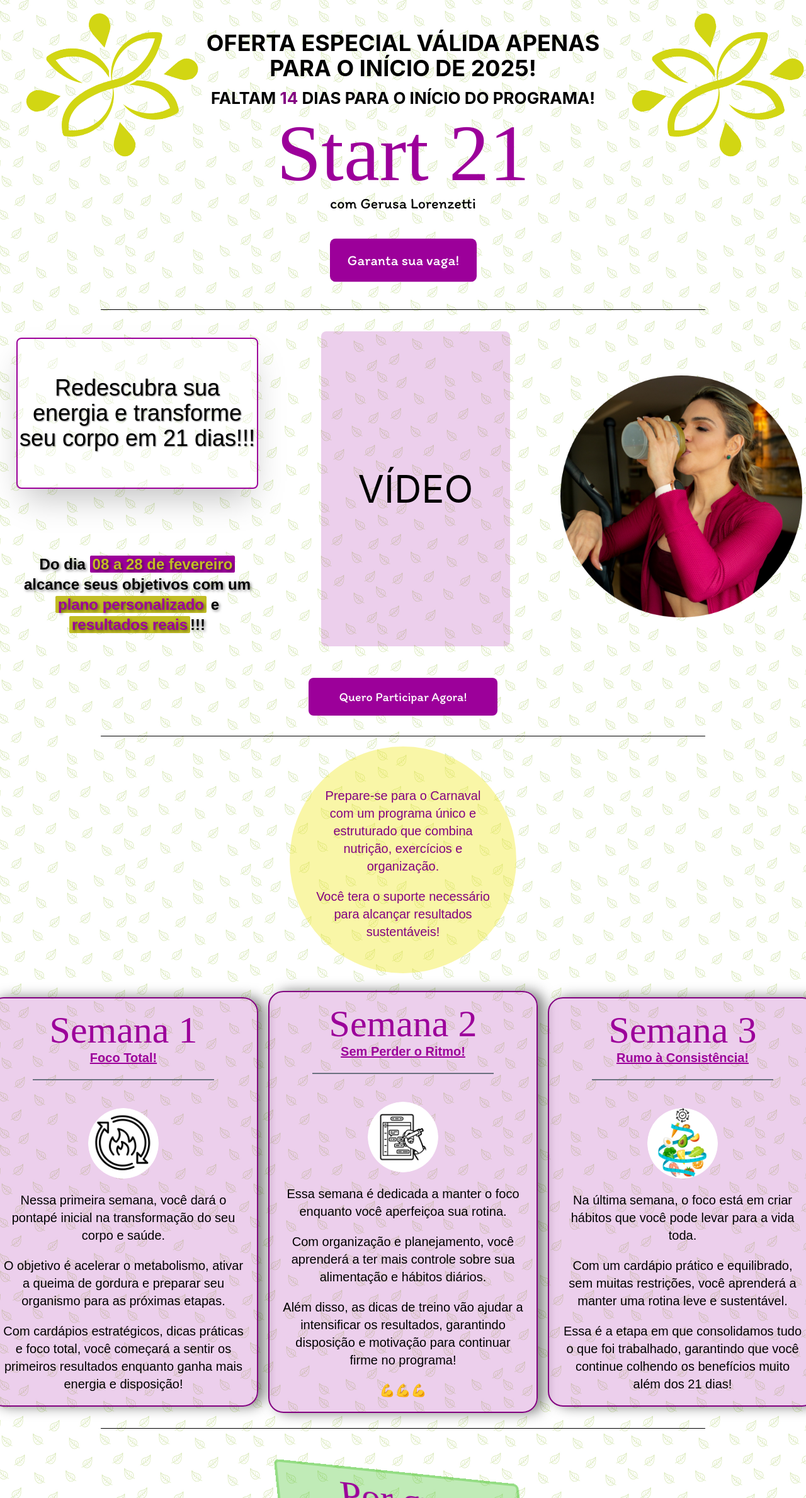
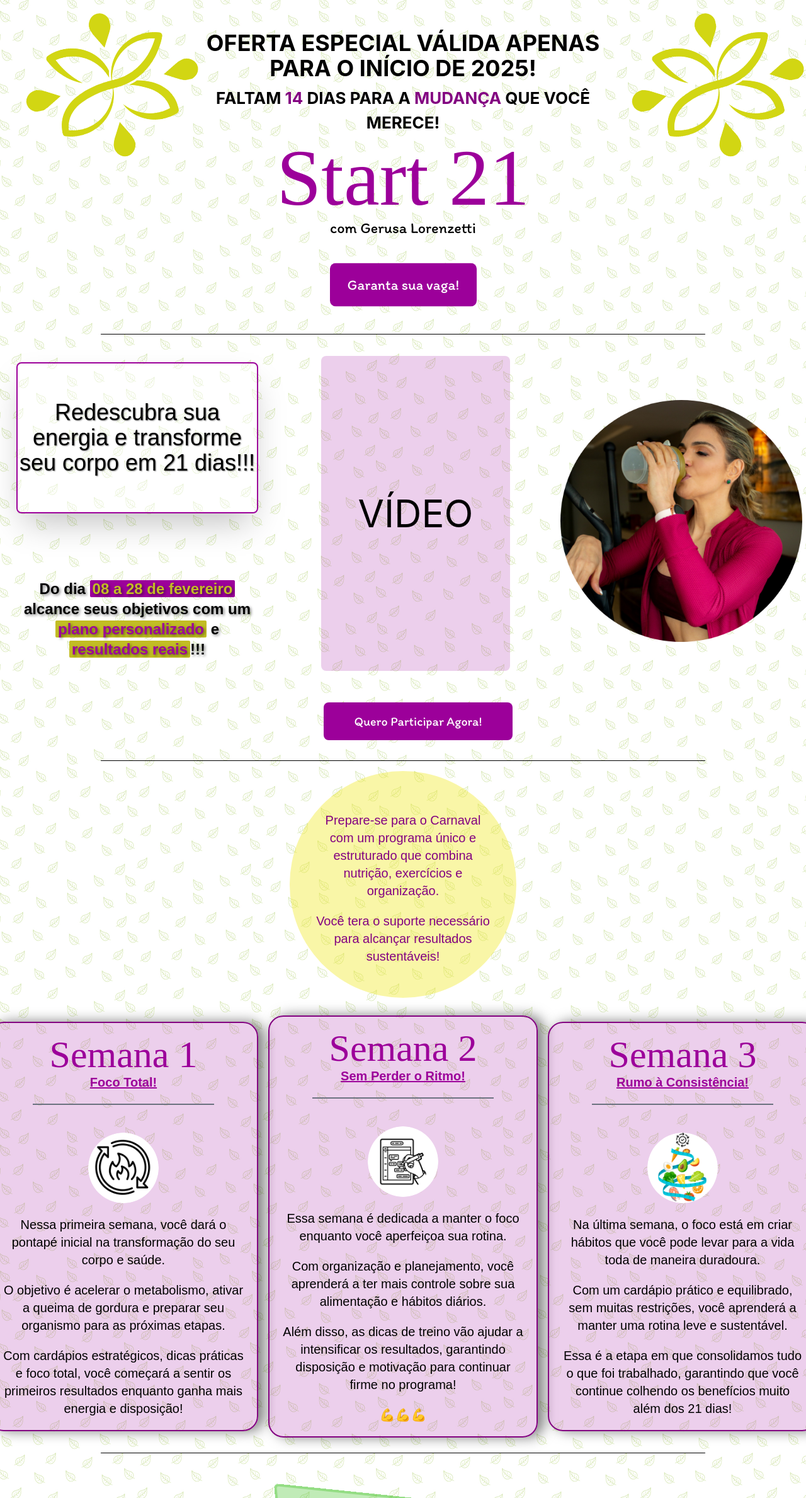
Before and after one commit to tuca222/ProgramaStart21, a React (Create React App) app: page / in a window 1280 px wide. Shown: the top 2378 px of the page at 63% size. Built offline with nearby package versions, Linux system fonts and the light colour scheme; a web font is replaced by a local one.

Commit message:
Alterações no texto do header e na seção das semanas

```diff
--- a/src/components/HeaderSection.jsx
+++ b/src/components/HeaderSection.jsx
@@ -48,7 +48,7 @@ const HeaderSection = () => {
                         OFERTA ESPECIAL VÁLIDA APENAS PARA O INÍCIO DE 2025!
                     </h2>
                     <p className="mt-2">
-                        FALTAM <span className="text-purple-dark">{daysRemaing}</span> DIAS PARA O INÍCIO DO PROGRAMA!
+                        FALTAM <span className="text-purple-dark">{daysRemaing}</span> DIAS PARA A <span className="text-purple-dark">MUDANÇA</span> QUE VOCÊ MERECE!
                         {/* <CountdownTimer targetDate={targetDate} /> */}
                     </p>
                 </div>
--- a/src/components/IntroductionSection.jsx
+++ b/src/components/IntroductionSection.jsx
@@ -4,6 +4,8 @@ import "@fontsource/inria-sans"
 import FotoIntro from "../assets/images/FotoIntro.png";
 
 const IntroductionSection = () => {
+  // const iframeSrc = "https://youtube.com/embed/oQGL6OHHLNs";
+
   return (
     <div className="flex flex-col justify-center items-center">
       <div className="flex flex-col md:flex-row justify-center items-center md:gap-20">
@@ -27,14 +29,27 @@ const IntroductionSection = () => {
           </p>
         </div>
 
+
         <div className="flex justify-center items-center bg-purple-light text-6xl mx-auto w-[300px] h-[500px] rounded-lg mb-6 md:order-2">
           VÍDEO
+
+          {/* <iframe
+              id="iframe-responsivo"
+              title="Start 21 - Vídeo Explicativo"
+              src={iframeSrc}
+              className="h-full rounded-lg shadow-lg"
+              allow="accelerometer; autoplay; clipboard-write; encrypted-media; gyroscope; picture-in-picture"
+              allowFullScreen
+              loading="lazy"
+          >
+          </iframe> */}
+
         </div>
       </div>
 
       <a
         href="#ComoIraFuncionar"
-        className="bg-purple-default text-white hover:bg-purple-dark transition duration-300 w-[300px] rounded-lg font-itim text-xl m-4 py-4 px-6">
+        className="bg-purple-default text-white hover:bg-purple-dark transition duration-300 w-[300px] rounded-lg font-itim text-xl m-4 py-4 px-6 md:ml-16">
         Quero Participar Agora!
       </a>
 
--- a/src/components/WeekSection.jsx
+++ b/src/components/WeekSection.jsx
@@ -75,7 +75,7 @@ const WeekSection = () => {
                 className="w-28 h-28 rounded-full ml-4 mr-4"
             />
             <p className="md:w-96">
-                Na última semana, o foco está em criar hábitos que você pode levar para a vida toda.
+                Na última semana, o foco está em criar hábitos que você pode levar para a vida toda de maneira duradoura.
             </p>
             <p className="md:w-96">
                 Com um cardápio prático e equilibrado, sem muitas restrições, você aprenderá a manter uma rotina leve e sustentável.
```
